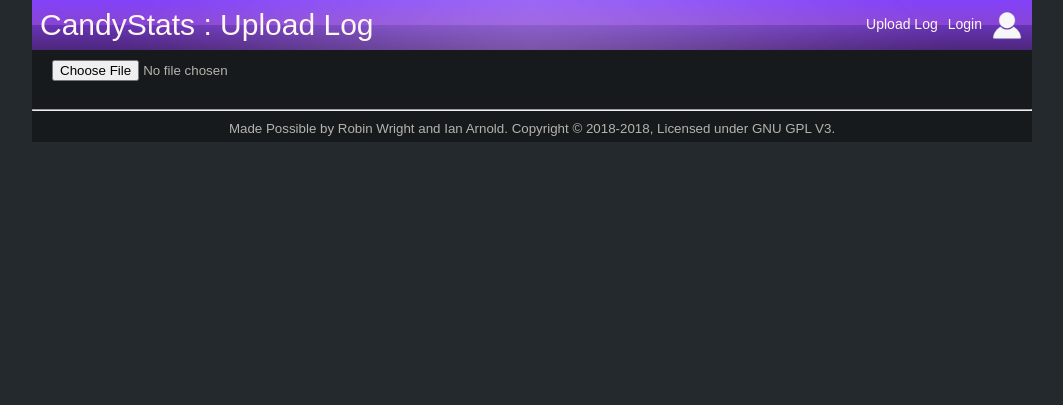
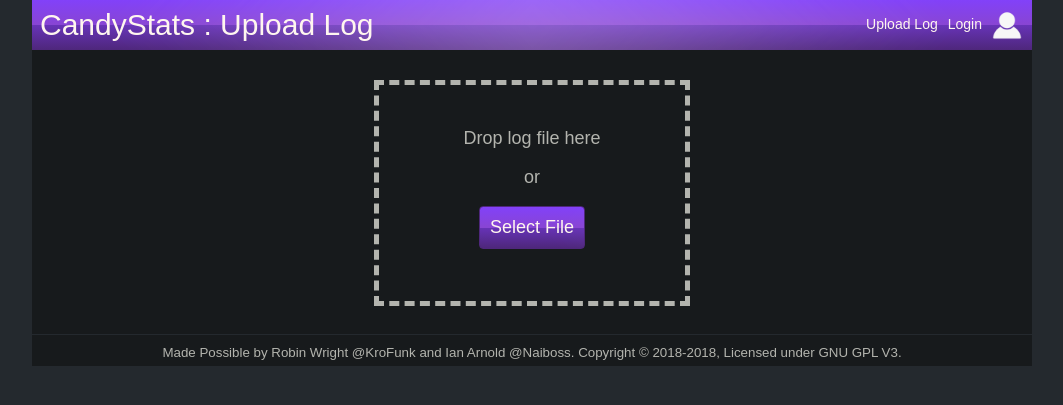
Before and after one commit to KroFunk/CandyStats, a PHP site: page /upload/ in a window 1280 px wide. Shown: the top 405 px of the page, without its empty margins (108-1171 px from the left). Run offline with PHP 8.4, Linux system fonts and the light colour scheme; style sheets or scripts are compiled from the project's sources; some libraries are stand-ins or nearby versions.

Commit message:
More Framework, begun work on file upload

```diff
--- a/index.php
+++ b/index.php
@@ -10,6 +10,7 @@
   <meta name="author" content="KroFunk and Naiboss">
 
   <link rel="stylesheet" href="resources/styles/style.css">
+  <script src="https://code.jquery.com/jquery-1.10.2.js"></script>
   <script src="resources/js/scripts.js"></script>
 </head>
 
@@ -19,11 +20,11 @@
 <div class='bodyWrapper'>
   <div class='menuBar' id='menuBar'>
     <div class='logo'>CandyStats : Upload Log</div>
-    <div class='menuButton'><img src="resources/images/login-nograd.png" /></div>
+    <div class='menuButton'><img src="resources/images/UI/login-nograd.png" /></div>
     <div class='menuLink'><a href='upload/'>Upload Log</a><a href='login/'>Login</a></div>
   </div>
 <hr>
-<center><small>Made Possible by Robin Wright and Ian Arnold. Copyright &copy; 2018-<?php echo date('Y') ?>, Licensed under GNU GPL V3.</small></center>
+<center><small>Made Possible by Robin Wright @KroFunk and Ian Arnold @Naiboss. Copyright &copy; 2018-<?php echo date('Y') ?>, Licensed under GNU GPL V3.</small></center>
 </div>
 
 </body>
--- a/resources/js/scripts.js
+++ b/resources/js/scripts.js
@@ -1,3 +1,4 @@
+//UI Class changes
 window.onscroll = function() {
   growShrinkMenu()
 };
@@ -10,3 +11,37 @@
     menu.className = 'menuBar';
   }
 }
+
+//Drag and Drop File Upload. Site: https://artisansweb.net/drag-drop-file-upload-using-javascript-php/
+var fileobj;
+function upload_file(e) {
+    e.preventDefault();
+    fileobj = e.dataTransfer.files[0];
+    ajax_file_upload(fileobj);
+}
+
+function file_explorer() {
+    document.getElementById('selectfile').click();
+    document.getElementById('selectfile').onchange = function() {
+        fileobj = document.getElementById('selectfile').files[0];
+        ajax_file_upload(fileobj);
+    };
+}
+
+function ajax_file_upload(file_obj) {
+    if(file_obj != undefined) {
+        var form_data = new FormData();
+        form_data.append('file', file_obj);
+        $.ajax({
+            type: 'POST',
+            url: 'ajax_upload.php',
+            contentType: false,
+            processData: false,
+            data: form_data,
+            success:function(response) {
+                alert(response);
+                $('#selectfile').val('');
+            }
+        });
+    }
+}
--- a/resources/styles/style.css
+++ b/resources/styles/style.css
@@ -3,6 +3,10 @@
 margin:0;
 background:#24292E;
 font-family: Arial, Helvetica, sans-serif;
+}
+hr{
+    border:0;
+    border-top: 1px solid #24292E;
 }
 a{
     color:#8241f9
@@ -18,6 +22,28 @@
     padding-top:40px;
     padding-bottom:5px;
 }
+.glossyButton{
+    display:inline-block;
+    border:1px solid #4e277b;
+    border-radius:4px;
+    color:#FFF6EF;
+    padding:10px;
+    font-size:18px;
+    background: url('../images/UI/bannerGlow.png'), #8241f9; /* Old browsers */
+    background: url('../images/UI/bannerGlow.png'), -moz-linear-gradient(top, #8241f9 0%, #8845d3 50%, #6733b8 50%, #4e277b 100%); /* FF3.6-15 */
+    background: url('../images/UI/bannerGlow.png'), -webkit-linear-gradient(top, #8241f9 0%,#8845d3 50%,#6733b8 50%,#4e277b 100%); /* Chrome10-25,Safari5.1-6 */
+    background: url('../images/UI/bannerGlow.png'), linear-gradient(to bottom, #8241f9 0%,#8845d3 50%,#6733b8 50%,#4e277b 100%); /* W3C, IE10+, FF16+, Chrome26+, Opera12+, Safari7+ */
+    filter: progid:DXImageTransform.Microsoft.gradient( startColorstr='#8241f9', endColorstr='#4e277b',GradientType=0 ); /* IE6-9 */
+    outline:0 none;
+}
+.glossyButton:hover{
+/* Permalink - use to edit and share this gradient: http://colorzilla.com/gradient-editor/#9d6cf7+0,9b6cd1+50,805db7+50,593e7a+100 */
+background: url('../images/UI/bannerGlow.png'), #9d6cf7; /* Old browsers */
+background: url('../images/UI/bannerGlow.png'), -moz-linear-gradient(top, #9d6cf7 0%, #9b6cd1 50%, #805db7 50%, #593e7a 100%); /* FF3.6-15 */
+background: url('../images/UI/bannerGlow.png'), -webkit-linear-gradient(top, #9d6cf7 0%,#9b6cd1 50%,#805db7 50%,#593e7a 100%); /* Chrome10-25,Safari5.1-6 */
+background: url('../images/UI/bannerGlow.png'), linear-gradient(to bottom, #9d6cf7 0%,#9b6cd1 50%,#805db7 50%,#593e7a 100%); /* W3C, IE10+, FF16+, Chrome26+, Opera12+, Safari7+ */
+filter: progid:DXImageTransform.Microsoft.gradient( startColorstr='#9d6cf7', endColorstr='#593e7a',GradientType=0 ); /* IE6-9 */
+}
 .menuBar{
     width:100%;
     max-width:1000px;
@@ -25,10 +51,10 @@
     position:fixed;
     top:0;
     height:50px;
-    background: url('../images/bannerGlow.png'), #8241f9; /* Old browsers */
-    background: url('../images/bannerGlow.png'), -moz-linear-gradient(top, #8241f9 0%, #8845d3 50%, #6733b8 50%, #4e277b 100%); /* FF3.6-15 */
-    background: url('../images/bannerGlow.png'), -webkit-linear-gradient(top, #8241f9 0%,#8845d3 50%,#6733b8 50%,#4e277b 100%); /* Chrome10-25,Safari5.1-6 */
-    background: url('../images/bannerGlow.png'), linear-gradient(to bottom, #8241f9 0%,#8845d3 50%,#6733b8 50%,#4e277b 100%); /* W3C, IE10+, FF16+, Chrome26+, Opera12+, Safari7+ */
+    background: url('../images/UI/bannerGlow.png'), #8241f9; /* Old browsers */
+    background: url('../images/UI/bannerGlow.png'), -moz-linear-gradient(top, #8241f9 0%, #8845d3 50%, #6733b8 50%, #4e277b 100%); /* FF3.6-15 */
+    background: url('../images/UI/bannerGlow.png'), -webkit-linear-gradient(top, #8241f9 0%,#8845d3 50%,#6733b8 50%,#4e277b 100%); /* Chrome10-25,Safari5.1-6 */
+    background: url('../images/UI/bannerGlow.png'), linear-gradient(to bottom, #8241f9 0%,#8845d3 50%,#6733b8 50%,#4e277b 100%); /* W3C, IE10+, FF16+, Chrome26+, Opera12+, Safari7+ */
     filter: progid:DXImageTransform.Microsoft.gradient( startColorstr='#8241f9', endColorstr='#4e277b',GradientType=0 ); /* IE6-9 */
     color:#FFF6EF;
     transition: all 0.2s ease-in-out;
@@ -40,13 +66,13 @@
     position:fixed;
     top:0;
     height:30px;
-    /*background: url('../images/bannerGlow.png'),linear-gradient(to bottom, #8241f9, #4e277b);*/
+    /*background: url('../images/UI/bannerGlow.png'),linear-gradient(to bottom, #8241f9, #4e277b);*/
 
     /* Permalink - use to edit and share this gradient: http://colorzilla.com/gradient-editor/#8241f9+0,8845d3+50,6733b8+50,4e277b+100 */
-    background: url('../images/bannerGlow.png'), #8241f9; /* Old browsers */
-    background: url('../images/bannerGlow.png'), -moz-linear-gradient(top, #8241f9 0%, #8845d3 50%, #6733b8 50%, #4e277b 100%); /* FF3.6-15 */
-    background: url('../images/bannerGlow.png'), -webkit-linear-gradient(top, #8241f9 0%,#8845d3 50%,#6733b8 50%,#4e277b 100%); /* Chrome10-25,Safari5.1-6 */
-    background: url('../images/bannerGlow.png'), linear-gradient(to bottom, #8241f9 0%,#8845d3 50%,#6733b8 50%,#4e277b 100%); /* W3C, IE10+, FF16+, Chrome26+, Opera12+, Safari7+ */
+    background: url('../images/UI/bannerGlow.png'), #8241f9; /* Old browsers */
+    background: url('../images/UI/bannerGlow.png'), -moz-linear-gradient(top, #8241f9 0%, #8845d3 50%, #6733b8 50%, #4e277b 100%); /* FF3.6-15 */
+    background: url('../images/UI/bannerGlow.png'), -webkit-linear-gradient(top, #8241f9 0%,#8845d3 50%,#6733b8 50%,#4e277b 100%); /* Chrome10-25,Safari5.1-6 */
+    background: url('../images/UI/bannerGlow.png'), linear-gradient(to bottom, #8241f9 0%,#8845d3 50%,#6733b8 50%,#4e277b 100%); /* W3C, IE10+, FF16+, Chrome26+, Opera12+, Safari7+ */
     filter: progid:DXImageTransform.Microsoft.gradient( startColorstr='#8241f9', endColorstr='#4e277b',GradientType=0 ); /* IE6-9 */
     color:#FFF6EF;
     transition: all 0.5s ease-in-out;
@@ -113,3 +139,26 @@
 .contentDiv{
     padding:20px;
 }
+#drop_file_zone {
+    border: #B3B4AE 5px dashed;
+    width: 290px;
+    height: 200px;
+    padding: 8px;
+    font-size: 18px;
+    margin:0 auto;
+    margin-top:20px;
+}
+#drag_upload_file {
+    width:50%;
+    margin:0 auto;
+    margin-top:35px;
+}
+#drag_upload_file img {
+    width:50px;
+}
+#drag_upload_file p {
+    text-align: center;
+}
+#drag_upload_file #selectfile {
+    display: none;
+}
--- a/upload/index.php
+++ b/upload/index.php
@@ -10,7 +10,8 @@
   <meta name="author" content="KroFunk and Naiboss">
 
   <link rel="stylesheet" href="../resources/styles/style.css">
-  <script src="../resources/js/scripts.js"></script>
+  <script src="https://code.jquery.com/jquery-1.10.2.js"></script>
+  <script src="../resources/js/scripts.js?random=<?php echo rand(0,10000); ?>"></script>
 </head>
 
 <body>
@@ -19,18 +20,30 @@
 <div class='bodyWrapper'>
   <div class='menuBar' id='menuBar'>
     <div class='logo'>CandyStats : Upload Log</div>
-    <div class='menuButton'><img src="../resources/images/login-nograd.png" /></div>
+    <div class='menuButton'><img src="../resources/images/UI/login-nograd.png" /></div>
     <div class='menuLink'><a href='../upload/'>Upload Log</a><a href='../login/'>Login</a></div>
   </div>
 
   <div class='contentDiv'>
-    <form>
-      <input type='file'/>
-    </form>
+
+
+      <div id="drop_file_zone" ondrop="upload_file(event)" ondragover="return false">
+        <div id="drag_upload_file">
+            <!--img src="../resources/images/UI/log.png" /-->
+            <p>Drop log file here</p>
+            <p>or</p>
+            <p><input type="button" class="glossyButton" value="Select File" onclick="file_explorer();"></p>
+            <input type="file" id="selectfile">
+        </div>
+      </div>
+
+
+
+
   </div>
 
   <hr>
-  <center><small>Made Possible by Robin Wright and Ian Arnold. Copyright &copy; 2018-<?php echo date('Y') ?>, Licensed under GNU GPL V3.</small></center>
+  <center><small>Made Possible by Robin Wright @KroFunk and Ian Arnold @Naiboss. Copyright &copy; 2018-<?php echo date('Y') ?>, Licensed under GNU GPL V3.</small></center>
 </div>
 
 </body>
```
Also changed, not shown: upload/ajax_upload.php (added, +16 -0 lines), resources/config.php (added), resources/images/UI/bannerGlow.png (renamed from resources/images/bannerGlow.png), resources/images/UI/log.png (added), resources/images/UI/login-emboss.png (renamed from resources/images/login-emboss.png), resources/images/UI/login-nograd.png (renamed from resources/images/login-nograd.png), resources/images/UI/login.png (renamed from resources/images/login.png). Lines whose indentation alone changed are shown as unchanged.
